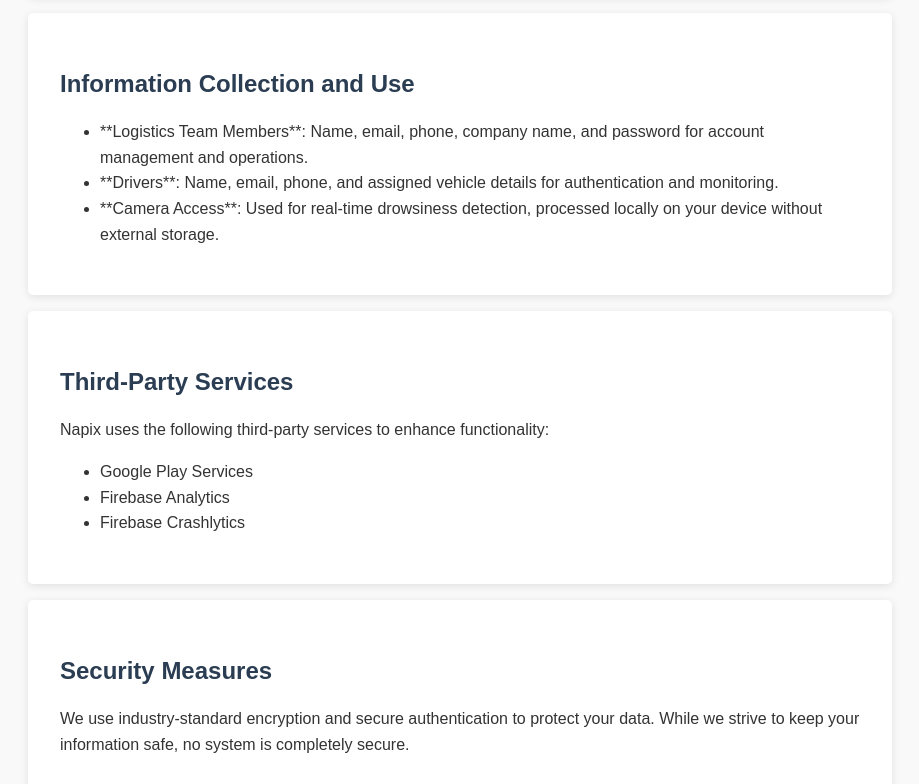
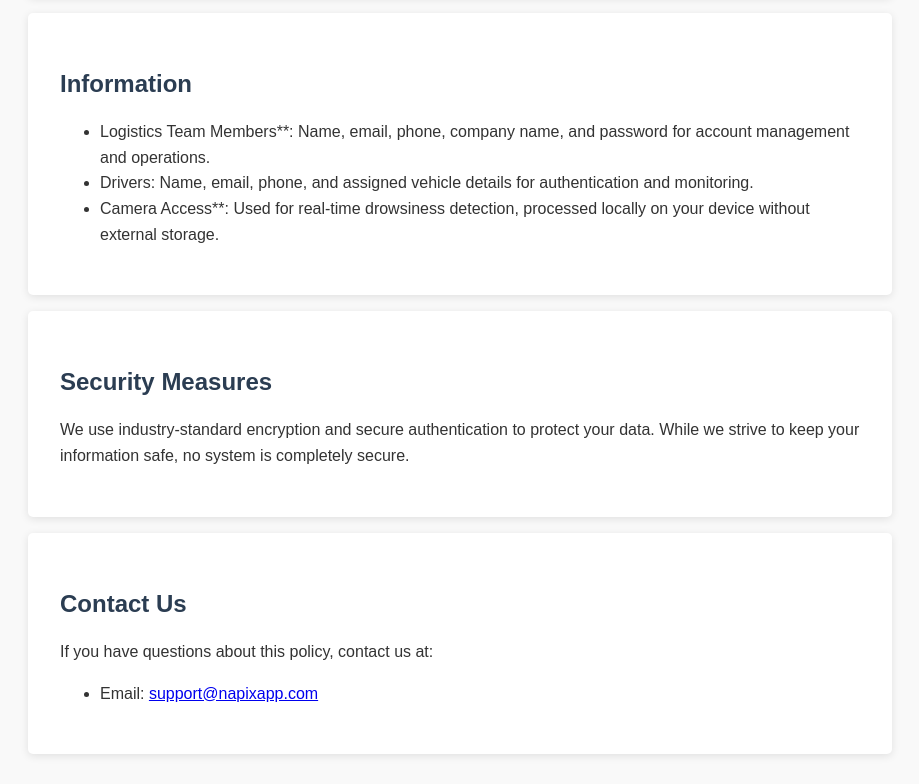
Before and after one commit to pandeyji9304/privacyploicy, a plain HTML site: page index.html in a window 1280 px wide. Shown: the part 659-1443 px from the top of the page, without its empty margins (180-1099 px from the left). Drawn offline with Linux system fonts and the light colour scheme.

Commit message:
Update index.html

```diff
--- a/index.html
+++ b/index.html
@@ -35,23 +35,14 @@
         </section>
 
         <section id="information" class="tab-section">
-            <h2>Information Collection and Use</h2>
+            <h2>Information</h2>
             <ul>
-                <li>**Logistics Team Members**: Name, email, phone, company name, and password for account management and operations.</li>
-                <li>**Drivers**: Name, email, phone, and assigned vehicle details for authentication and monitoring.</li>
-                <li>**Camera Access**: Used for real-time drowsiness detection, processed locally on your device without external storage.</li>
+                <li>Logistics Team Members**: Name, email, phone, company name, and password for account management and operations.</li>
+                <li>Drivers: Name, email, phone, and assigned vehicle details for authentication and monitoring.</li>
+                <li>Camera Access**: Used for real-time drowsiness detection, processed locally on your device without external storage.</li>
             </ul>
         </section>
 
-        <section id="third-party" class="tab-section">
-            <h2>Third-Party Services</h2>
-            <p>Napix uses the following third-party services to enhance functionality:</p>
-            <ul>
-                <li>Google Play Services</li>
-                <li>Firebase Analytics</li>
-                <li>Firebase Crashlytics</li>
-            </ul>
-        </section>
 
         <section id="security" class="tab-section">
             <h2>Security Measures</h2>
```
